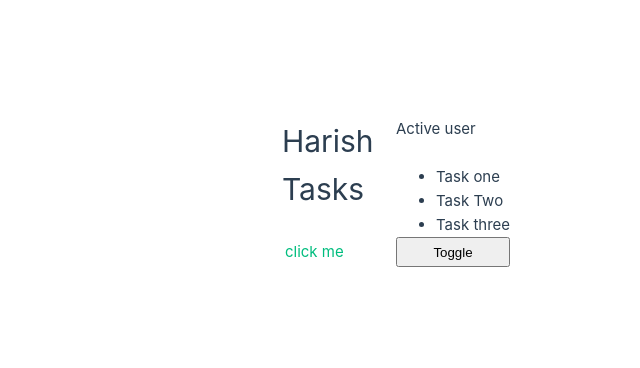
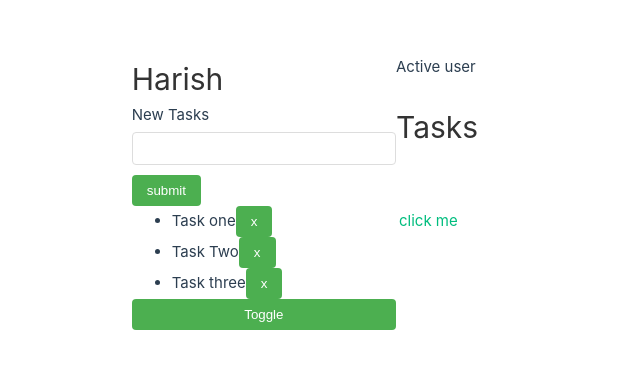
Before and after one commit to MohammadHarish52/vue-test, a Vue app in the folder vuelearn/: page / in a window 1280 px wide. Shown: the part 208-576 px from the top of the page, without its empty margins (244-884 px from the left). Built offline with nearby package versions, Linux system fonts and the light colour scheme; no server answers.

Commit message:
fetching data in vue

```diff
--- a/vuelearn/src/App.vue
+++ b/vuelearn/src/App.vue
@@ -1,12 +1,13 @@
-<script>
+<script setup>
 // composition api
+// ref are like usestate in react
 import { ref } from "vue";
-export default {
-  setup() {
+
 const name = ref("Harish");
 const status = ref("active");
-    const tasks = ["Task one", "Task Two", "Task three"];
+const tasks = ref(["Task one", "Task Two", "Task three"]);
 const link = "https://google.com";
+const newTask = ref("");
 const toggleStatus = () => {
   if (status.value === "active") {
     status.value = "pending";
@@ -16,15 +17,28 @@ export default {
     status.value = "active";
   }
 };
-    return {
-      name,
-      status,
-      tasks,
-      link,
-      toggleStatus,
+
+const addTasks = () => {
+  if (newTask.value.trim() !== "") {
+    tasks.value.push(newTask.value);
+    newTask.value = "";
+  }
 };
-  },
+
+const deleteTask = (index) => {
+  tasks.value.splice(index, 1);
 };
+
+const onMounted = async () => {
+  try {
+    const response = await fetch("https://jsonplaceholder.typicode.com/todos");
+    const data = await response.json();
+    tasks.value = data.map((task) => task.title);
+  } catch (error) {
+    console.log(error);
+  }
+};
+onMounted();
 </script>
 
 <template>
@@ -33,10 +47,103 @@ export default {
   <p v-else-if="status === 'pending'">Pending user</p>
   <p v-else>Pending user</p>
 
+  <form @submit.prevent="addTasks">
+    <label for="newTaks">New Tasks</label>
+    <input type="text" v-model="newTask" name="newTasks" value="" newTaks />
+    <button type="submit">submit</button>
+  </form>
+
   <h1>Tasks</h1>
   <ul>
-    <li v-for="task in tasks" :key="task">{{ task }}</li>
+    <li v-for="(task, index) in tasks" :key="task">
+      <span>
+        {{ task }}
+      </span>
+      <button @click="deleteTask(index)">x</button>
+    </li>
   </ul>
   <a v-bind:href="link">click me</a>
-  <button @click="toggleStatus">Toggle</button>
+  <button @click.prevent="toggleStatus">Toggle</button>
 </template>
+
+<style scoped>
+.task-manager {
+  font-family: Arial, sans-serif;
+  max-width: 500px;
+  margin: 0 auto;
+  padding: 20px;
+}
+
+h1,
+h2 {
+  color: #333;
+}
+
+.active {
+  color: green;
+}
+.pending {
+  color: orange;
+}
+.inactive {
+  color: red;
+}
+
+.task-form {
+  margin-bottom: 20px;
+}
+
+label {
+  display: block;
+  margin-bottom: 5px;
+}
+
+input[type="text"] {
+  width: 100%;
+  padding: 8px;
+  margin-bottom: 10px;
+  border: 1px solid #ddd;
+  border-radius: 4px;
+}
+
+button {
+  padding: 8px 15px;
+  background-color: #4caf50;
+  color: white;
+  border: none;
+  border-radius: 4px;
+  cursor: pointer;
+}
+
+button:hover {
+  background-color: #45a049;
+}
+
+.task-list {
+  list-style-type: none;
+  padding: 0;
+}
+
+.task-list li {
+  background-color: #f9f9f9;
+  margin-bottom: 5px;
+  padding: 10px;
+  border-radius: 4px;
+}
+
+.link {
+  display: inline-block;
+  margin-top: 20px;
+  color: #0066cc;
+  text-decoration: none;
+}
+
+.toggle-btn {
+  margin-top: 20px;
+  background-color: #008cba;
+}
+
+.toggle-btn:hover {
+  background-color: #007b9a;
+}
+</style>
```
Lines whose indentation alone changed are shown as unchanged.
